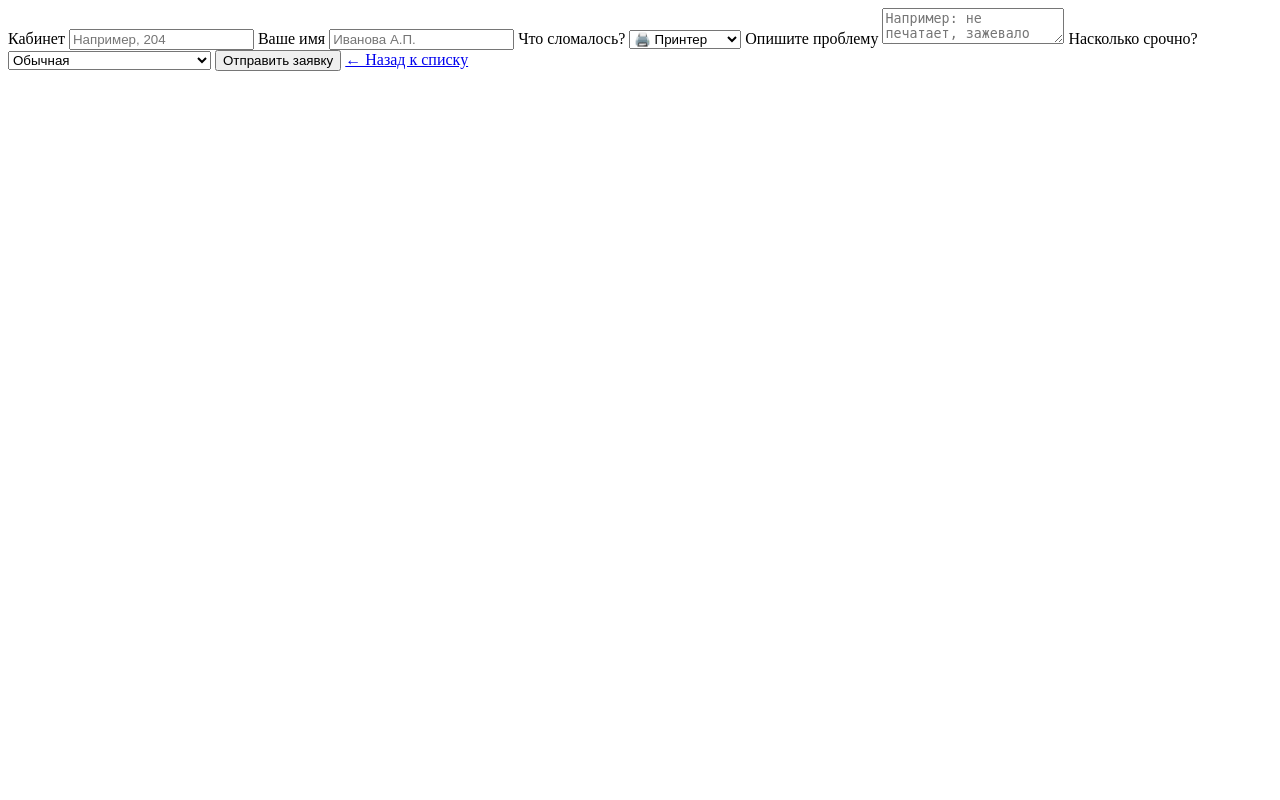
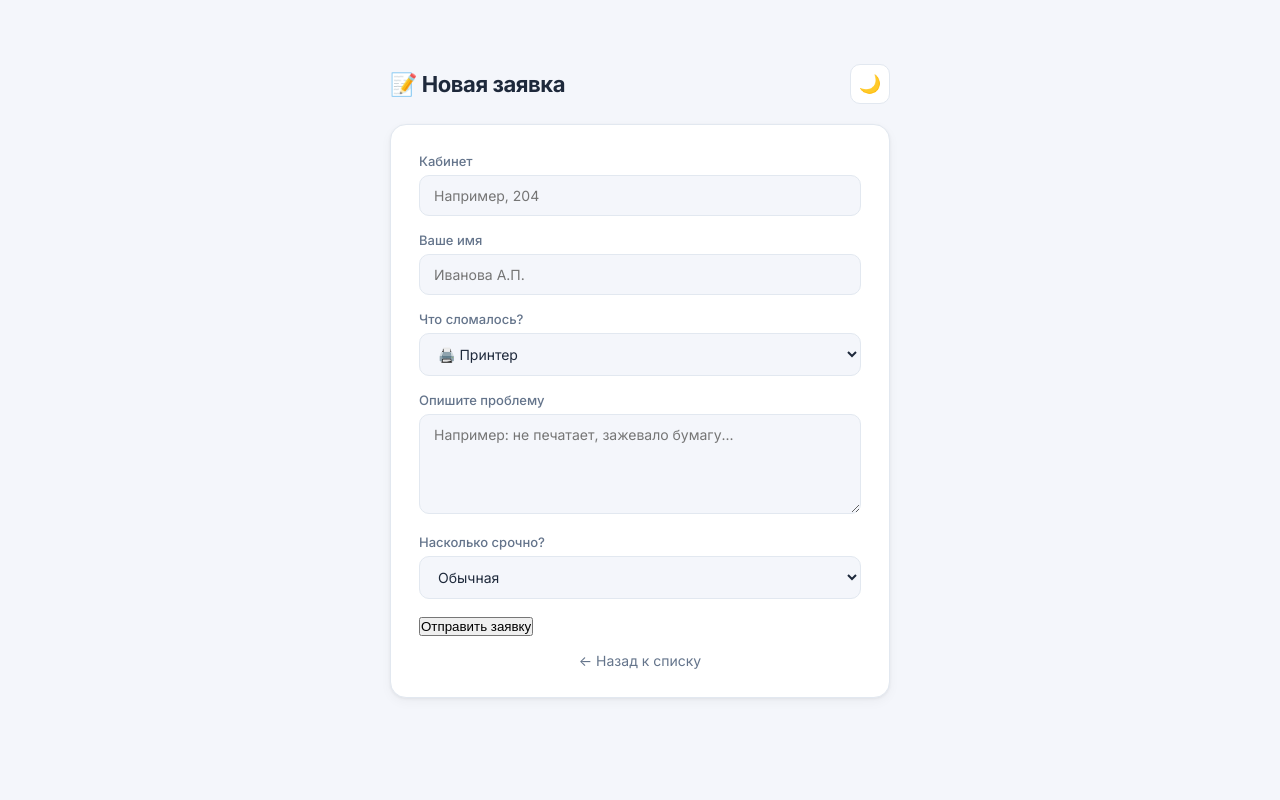
Before and after one commit to ARTERIO0/school-tickets, a Flask app: page /add in a window 1280 px wide. Run offline with Flask 3, Linux system fonts and the light colour scheme.

Commit message:
Update add.html

```diff
--- a/templates/add.html
+++ b/templates/add.html
@@ -1,3 +1,78 @@
+<!DOCTYPE html>
+<html lang="ru">
+<head>
+    <meta charset="UTF-8">
+    <meta name="viewport" content="width=device-width, initial-scale=1.0">
+    <title>Новая заявка</title>
+    <link rel="preconnect" href="https://fonts.googleapis.com">
+    <link href="https://fonts.googleapis.com/css2?family=Inter:wght@400;500;600;700&display=swap" rel="stylesheet">
+    <style>
+        :root {
+            --bg: #f4f6fb; --surface: #ffffff; --text: #1e293b; --text-muted: #64748b;
+            --border: #e2e8f0; --primary: #3b82f6; --primary-hover: #2563eb;
+            --shadow: 0 1px 3px rgba(0,0,0,0.06), 0 4px 12px rgba(0,0,0,0.04);
+        }
+        [data-theme="dark"] {
+            --bg: #0f172a; --surface: #1e293b; --text: #f1f5f9; --text-muted: #94a3b8;
+            --border: #334155; --primary: #3b82f6; --primary-hover: #60a5fa;
+            --shadow: 0 1px 3px rgba(0,0,0,0.3), 0 4px 12px rgba(0,0,0,0.2);
+        }
+        * { box-sizing: border-box; margin: 0; padding: 0; }
+        body {
+            font-family: 'Inter', -apple-system, sans-serif;
+            background: var(--bg); color: var(--text);
+            min-height: 100vh; padding: 24px;
+            display: flex; justify-content: center; align-items: flex-start;
+            transition: background 0.3s ease, color 0.3s ease;
+        }
+        .container { width: 100%; max-width: 500px; margin-top: 40px; }
+        .top-bar { display: flex; justify-content: space-between; align-items: center; margin-bottom: 20px; }
+        h1 { font-size: 22px; font-weight: 700; letter-spacing: -0.02em; }
+        .icon-btn {
+            width: 40px; height: 40px; display: inline-flex;
+            align-items: center; justify-content: center;
+            background: var(--surface); border: 1px solid var(--border);
+            border-radius: 10px; cursor: pointer; font-size: 18px;
+            transition: all 0.2s ease; color: var(--text);
+        }
+        .icon-btn:hover { transform: translateY(-1px); }
+        form {
+            background: var(--surface); border: 1px solid var(--border);
+            border-radius: 16px; padding: 28px; box-shadow: var(--shadow);
+        }
+        label { display: block; font-size: 13px; font-weight: 500; margin-bottom: 6px; color: var(--text-muted); }
+        input, textarea, select {
+            width: 100%; padding: 11px 14px;
+            border: 1px solid var(--border); border-radius: 10px;
+            background: var(--bg); color: var(--text);
+            font-family: inherit; font-size: 14px;
+            margin-bottom: 16px; transition: border-color 0.2s ease;
+        }
+        input:focus, textarea:focus, select:focus {
+            outline: none; border-color: var(--primary);
+        }
+        textarea { resize: vertical; min-height: 100px; }
+        .btn {
+            display: inline-flex; align-items: center; justify-content: center; gap: 6px;
+            padding: 12px 20px; background: var(--primary); color: #fff;
+            border: none; border-radius: 10px; font-size: 15px; font-weight: 600;
+            cursor: pointer; transition: all 0.2s ease; width: 100%;
+            font-family: inherit;
+        }
+        .btn:hover { background: var(--primary-hover); transform: translateY(-1px); }
+        .back-link {
+            display: block; text-align: center; margin-top: 16px;
+            color: var(--text-muted); text-decoration: none; font-size: 14px;
+        }
+        .back-link:hover { color: var(--text); }
+    </style>
+</head>
+<body>
+    <div class="container">
+        <div class="top-bar">
+            <h1>📝 Новая заявка</h1>
+            <button class="icon-btn" id="theme-toggle" title="Переключить тему">🌙</button>
+        </div>
         <form method="POST">
             <label>Кабинет</label>
             <input type="text" name="room" required placeholder="Например, 204">
@@ -26,3 +101,19 @@
             <button type="submit">Отправить заявку</button>
             <a href="/" class="back-link">← Назад к списку</a>
         </form>
+    </div>
+
+    <script>
+        const themeToggle = document.getElementById('theme-toggle');
+        const currentTheme = localStorage.getItem('theme') || 'light';
+        document.documentElement.setAttribute('data-theme', currentTheme);
+        themeToggle.textContent = currentTheme === 'dark' ? '☀️' : '🌙';
+        themeToggle.addEventListener('click', () => {
+            const theme = document.documentElement.getAttribute('data-theme') === 'dark' ? 'light' : 'dark';
+            document.documentElement.setAttribute('data-theme', theme);
+            localStorage.setItem('theme', theme);
+            themeToggle.textContent = theme === 'dark' ? '☀️' : '🌙';
+        });
+    </script>
+</body>
+</html>
```
Lines whose indentation alone changed are shown as unchanged.
